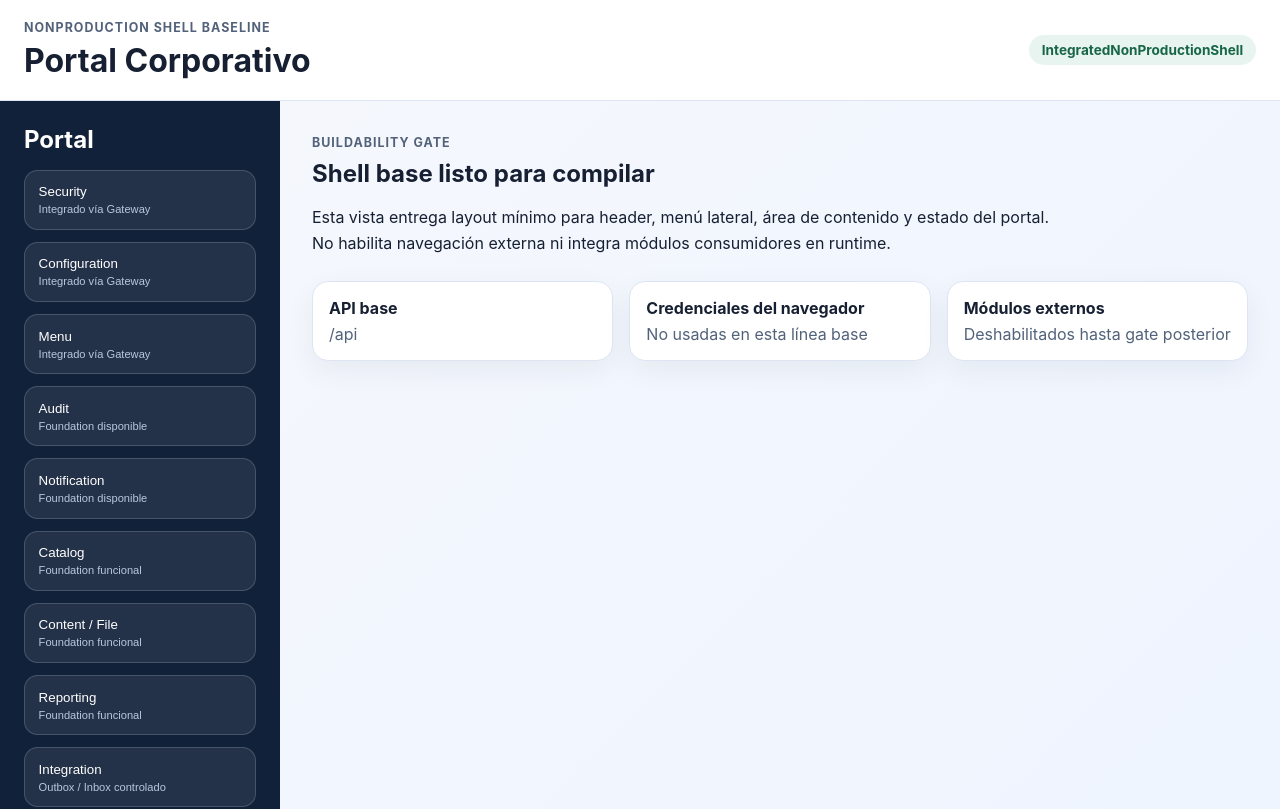
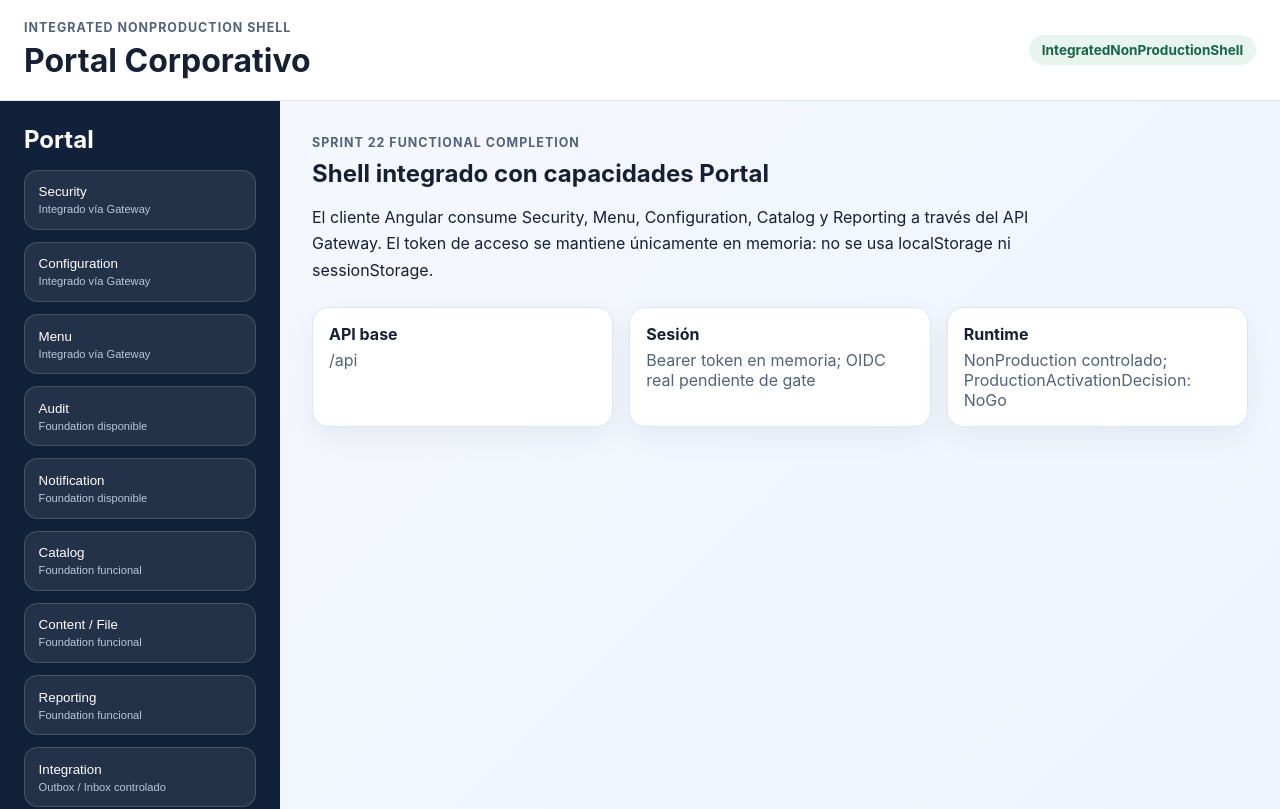
Before and after one commit to christyepez/PortalCorporativo, an Angular app in the folder frontend/: page / in a window 1280 px wide. Shown: the top 809 px of the page. Built offline with nearby package versions, Linux system fonts and the light colour scheme.

Commit message:
feat(portal): update shell integrated runtime view

```diff
--- a/frontend/src/app/app.component.html
+++ b/frontend/src/app/app.component.html
@@ -1,7 +1,7 @@
 <main class="shell">
   <header class="shell__header">
     <div>
-      <p class="eyebrow">NonProduction Shell Baseline</p>
+      <p class="eyebrow">Integrated NonProduction Shell</p>
       <h1>{{ title }}</h1>
     </div>
     <span class="status">{{ readiness }}</span>
@@ -21,11 +21,11 @@
     </aside>
 
     <section class="shell__content" aria-label="Portal shell content">
-      <p class="eyebrow">Buildability gate</p>
-      <h2>Shell base listo para compilar</h2>
+      <p class="eyebrow">Sprint 22 functional completion</p>
+      <h2>Shell integrado con capacidades Portal</h2>
       <p>
-        Esta vista entrega layout mínimo para header, menú lateral, área de contenido y estado del portal.
-        No habilita navegación externa ni integra módulos consumidores en runtime.
+        El cliente Angular consume Security, Menu, Configuration, Catalog y Reporting a través del API Gateway.
+        El token de acceso se mantiene únicamente en memoria: no se usa localStorage ni sessionStorage.
       </p>
       <div class="card-grid">
         <article>
@@ -33,18 +33,18 @@
           <span>{{ apiBasePath }}</span>
         </article>
         <article>
-          <strong>Credenciales del navegador</strong>
-          <span>No usadas en esta línea base</span>
+          <strong>Sesión</strong>
+          <span>Bearer token en memoria; OIDC real pendiente de gate</span>
         </article>
         <article>
-          <strong>Módulos externos</strong>
-          <span>Deshabilitados hasta gate posterior</span>
+          <strong>Runtime</strong>
+          <span>NonProduction controlado; ProductionActivationDecision: NoGo</span>
         </article>
       </div>
     </section>
   </section>
 
   <footer class="shell__footer">
-    Portal Sprint 10 · Frontend Shell Buildability Baseline · ProductionActivationDecision: NoGo
+    Portal Sprint 22 · Functional Backlog Completion · ProductionActivationDecision: NoGo
   </footer>
 </main>
```
